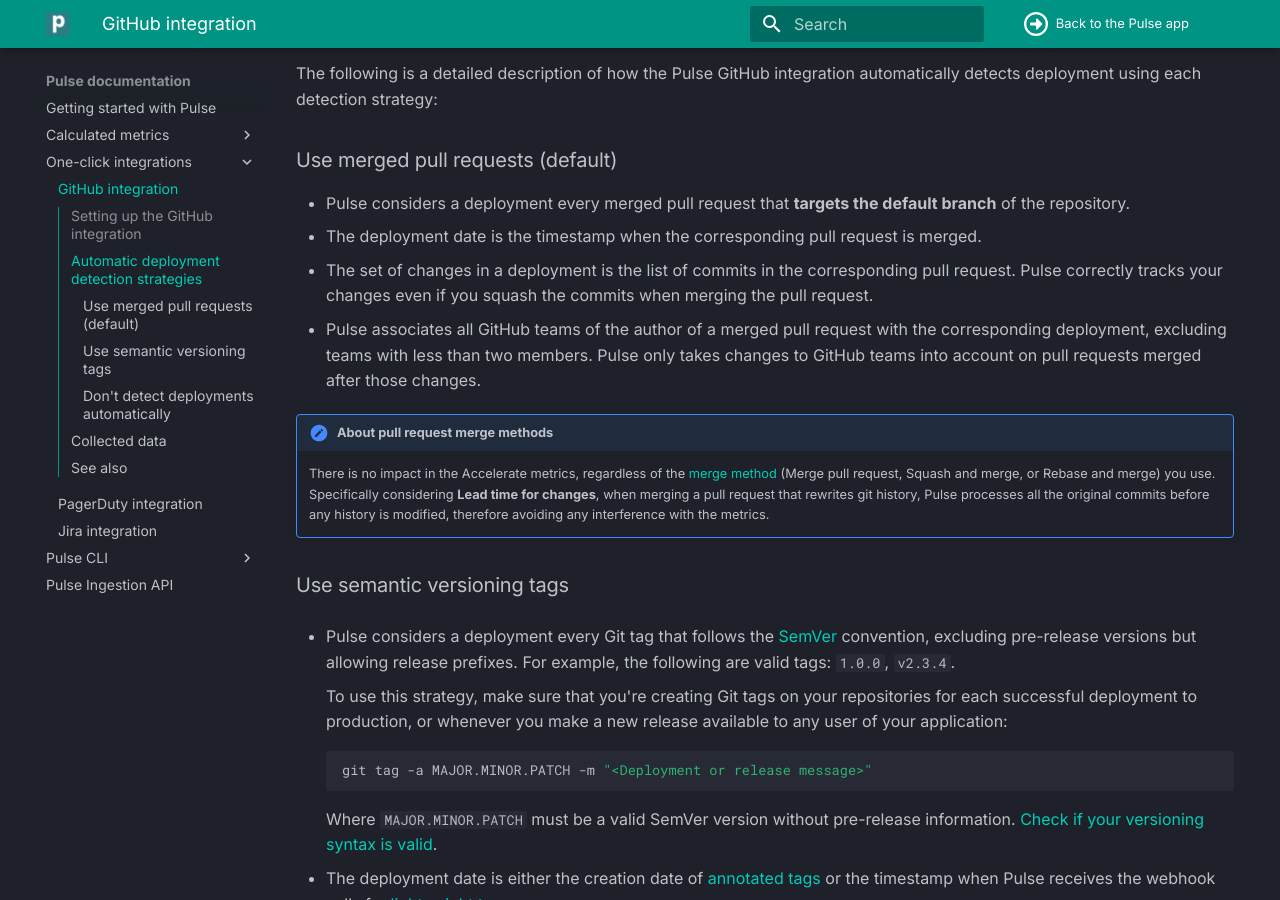
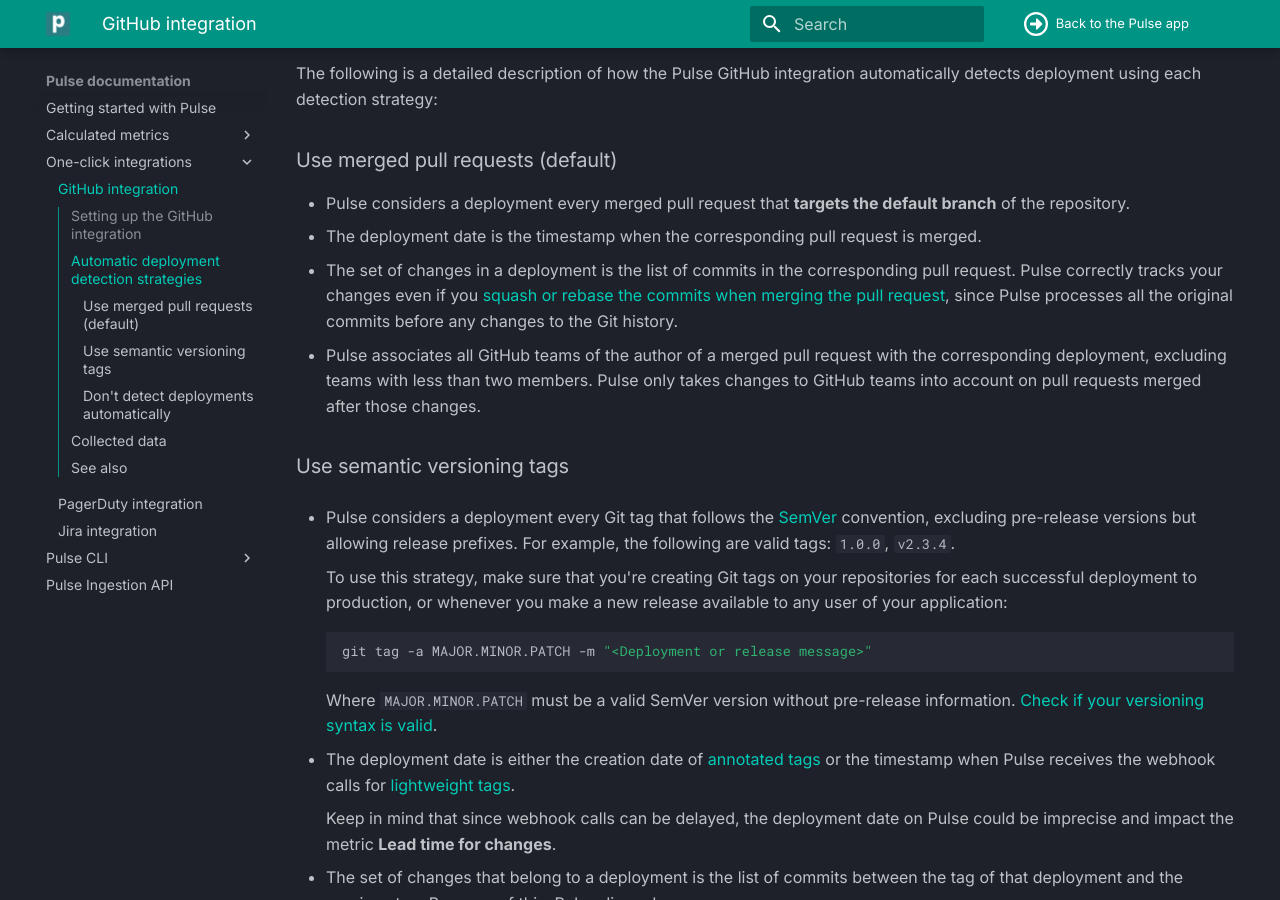
Before and after one commit to codacy/pulse-user-docs, an MkDocs documentation site: the page built from docs/one-click-integrations/github-integration.md, in a window 1280 px wide and 900 px high, scrolled down 2367 px. Built offline with MkDocs 1.6.1 and Material for MkDocs 9.7.7, drawn with Linux system fonts in a browser that asks for light colours.

Commit message:
feature: Explain impact of merge methods

```diff
--- a/docs/one-click-integrations/github-integration.md
+++ b/docs/one-click-integrations/github-integration.md
@@ -43,12 +43,8 @@
 
 -   Pulse considers a deployment every merged pull request that **targets the default branch** of the repository.
 -   The deployment date is the timestamp when the corresponding pull request is merged.
--   The set of changes in a deployment is the list of commits in the corresponding pull request. Pulse correctly tracks your changes even if you squash the commits when merging the pull request.
+-   The set of changes in a deployment is the list of commits in the corresponding pull request. Pulse correctly tracks your changes even if you [squash or rebase the commits when merging the pull request](https://docs.github.com/en/repositories/configuring-branches-and-merges-in-your-repository/configuring-pull-request-merges/about-merge-methods-on-github), since Pulse processes all the original commits before any changes to the Git history.
 -   Pulse associates all GitHub teams of the author of a merged pull request with the corresponding deployment, excluding teams with less than two members. Pulse only takes changes to GitHub teams into account on pull requests merged after those changes.
-
-!!! note "About pull request merge methods"
-    There is no impact in the Accelerate metrics, regardless of the [merge method](https://docs.github.com/en/repositories/configuring-branches-and-merges-in-your-repository/configuring-pull-request-merges/about-merge-methods-on-github) (Merge pull request, Squash and merge, or Rebase and merge) you use.
-    Specifically considering **Lead time for changes**, when merging a pull request that rewrites git history, Pulse processes all the original commits before any history is modified, therefore avoiding any interference with the metrics.
 
 ### Use semantic versioning tags
 
```
